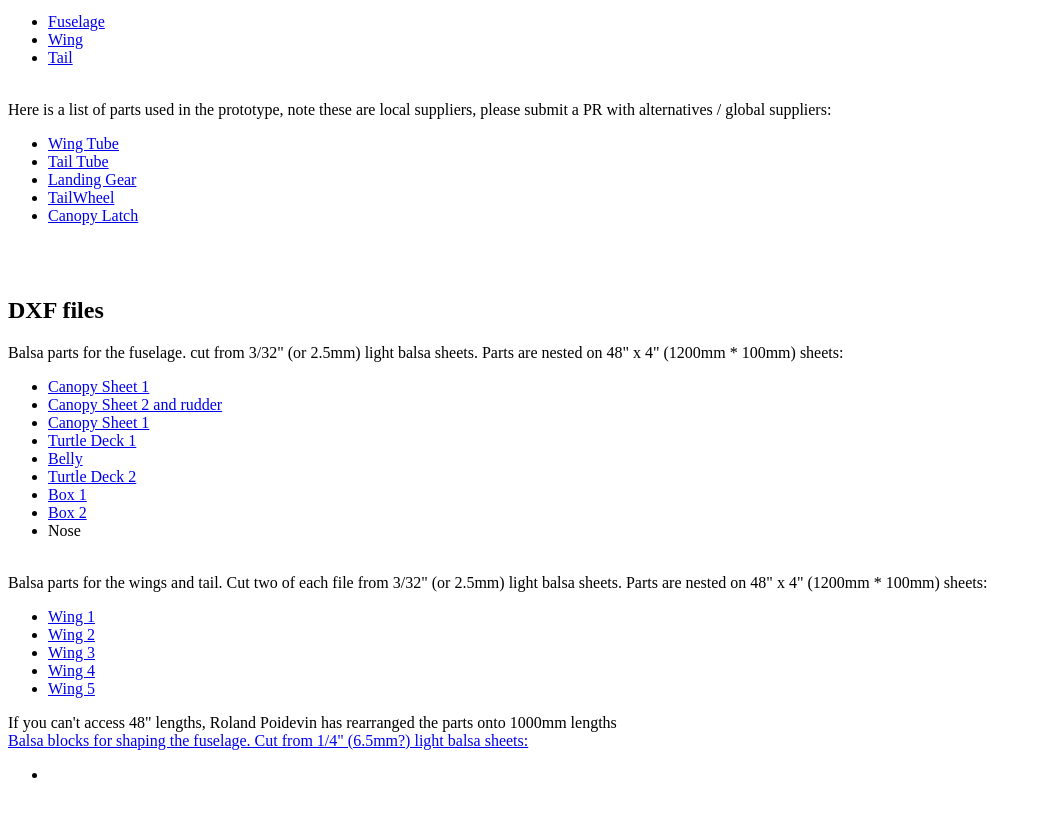
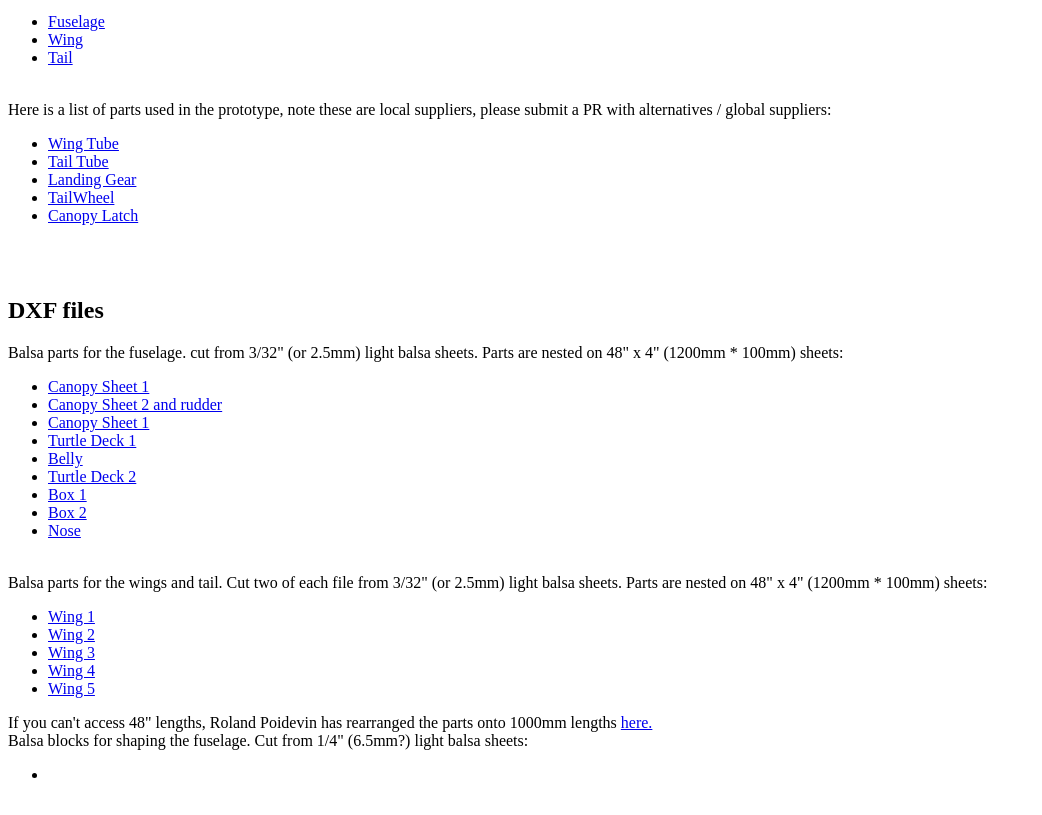
Before and after one commit to ThomasDavid0/Placebo_F3A, a plain HTML site: page docs/index.html in a window 1280 px wide. Shown: the part 137-952 px from the top of the page, without its empty margins (0-1042 px from the left). Drawn offline with Linux system fonts and the light colour scheme.

Commit message:
links to dxfs

```diff
--- a/docs/index.html
+++ b/docs/index.html
@@ -40,7 +40,7 @@
         <li><a href="https://github.com/ThomasDavid0/Placebo_F3A/blob/main/cut_files/balsa_332_fus_sheet_4_turtle_deck.dxf">Turtle Deck 2</a></li>
         <li><a href="https://github.com/ThomasDavid0/Placebo_F3A/blob/main/cut_files/balsa_332_fus_sheet_5_box_btm.dxf">Box 1</a></li>
         <li><a href="https://github.com/ThomasDavid0/Placebo_F3A/blob/main/cut_files/balsa_332_fus_sheet_6_box_top.dxf">Box 2</a></li>
-        <li><a href="https://github.com/ThomasDavid0/Placebo_F3A/blob/main/cut_files/balsa_332_fus_sheet_7_nose.dxf"></a>Nose</li>
+        <li><a href="https://github.com/ThomasDavid0/Placebo_F3A/blob/main/cut_files/balsa_332_fus_sheet_7_nose.dxf">Nose</a></li>
     </ul>
     <br/>
     Balsa parts for the wings and tail. Cut two of each file from 3/32" (or 2.5mm) light balsa sheets. Parts are nested on 48" x 4" (1200mm * 100mm) sheets:
@@ -52,9 +52,10 @@
         <li><a href="https://github.com/ThomasDavid0/Placebo_F3A/blob/main/cut_files/balsa_332_wing_sheet_5_2off.dxf">Wing 5</a></li>
     </ul>
 
-    If you can't access 48" lengths, Roland Poidevin has rearranged the parts onto 1000mm lengths <a href="https://github.com/rpconsultants/Placebo_F3A_RP/tree/main/PlaceboRP"/>
+    If you can't access 48" lengths, Roland Poidevin has rearranged the parts onto 1000mm lengths <a href="https://github.com/rpconsultants/Placebo_F3A_RP/tree/main/PlaceboRP">here.</a>
 
     <br/>
+
     Balsa blocks for shaping the fuselage. Cut from 1/4" (6.5mm?) light balsa sheets:
     <ul>
         <li><a href="https://github.com/ThomasDavid0/Placebo_F3A/blob/main/cut_files/balsa_4_fuselage_blocks.dxf"></a></li>
```
